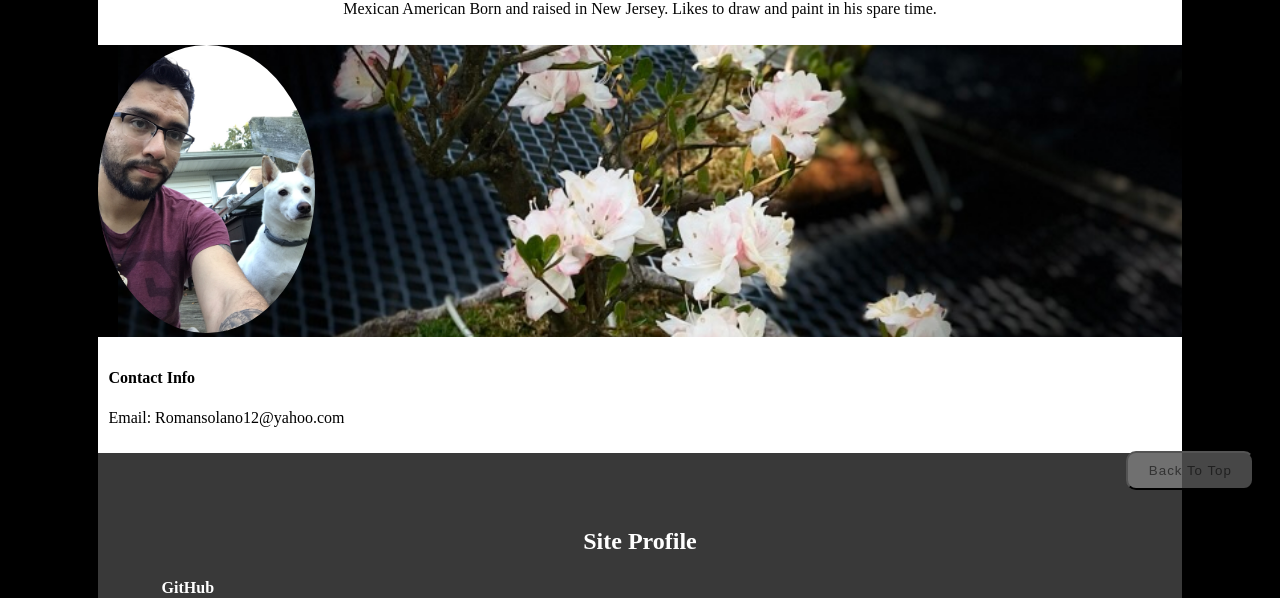
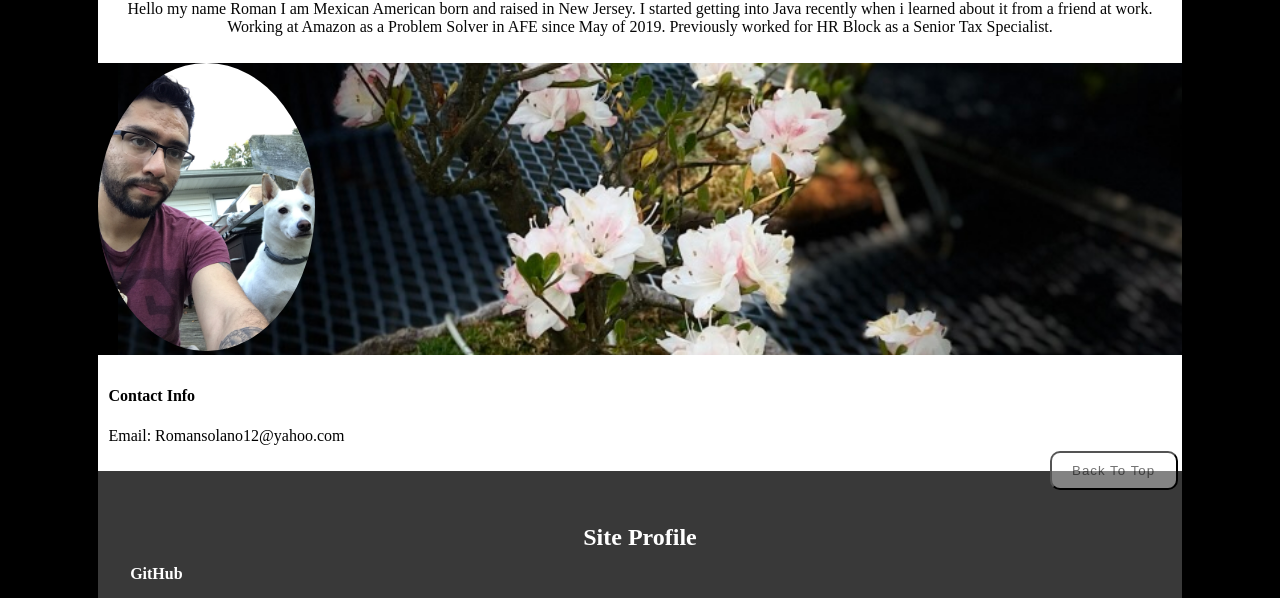
Before and after one commit to romansolano12/romansolano12.github.io, a plain HTML site: page index.html in a window 1280 px wide. Shown: the part 310-908 px from the top of the page. Drawn offline with Linux system fonts and the light colour scheme.

Commit message:
removed images and updated bio

```diff
--- a/index.html
+++ b/index.html
@@ -27,20 +27,23 @@
     <section id="aboutMe" class="aboutMe">
       <h2>About Me</h2>
       <p>
-        Mexican American Born and raised in New Jersey. Likes to draw and paint
-        in his spare time.
+        Hello my name Roman I am Mexican American born and raised in New Jersey. I started getting into Java recently
+        when i learned about it from a friend at work.
+        Working at Amazon as a Problem Solver in AFE since May of 2019.
+        Previously worked for HR Block as a Senior Tax Specialist.
+
       </p>
     </section>
     <section id="image" class="image">
       <img src="images/Roman.jpg" alt="roman and luna" />
     </section>
   </header>
+
   <main>
     <section id="contactInfo" class="contactInfo">
       <h4>Contact Info</h4>
       <p>Email: Romansolano12@yahoo.com</p>
     </section>
-
     <section id="siteProfile" class="siteProfile">
       <h2>Site Profile</h2>
       <nav>
@@ -90,6 +93,7 @@
       </p>
     </section>
   </main>
+
   <footer>
     <h5>Websites used as reference material.</h5>
     <section class="websites">
--- a/styles.css
+++ b/styles.css
@@ -87,15 +87,10 @@ section.contactInfo {
     margin: center;
 }
 
-.siteProfile h4 {
-
-    padding: 1%;
-}
-
 .siteProfile {
     background-color: #393939;
     color: white;
-    padding: 5%;
+    padding: 3%;
     margin: 20px, auto;
 }
 
@@ -125,7 +120,7 @@ section.websites {
 }
 
 .top-button {
-    background-color: rgba(255, 255, 255, 0.279);
+    background-color: rgba(255, 255, 255, 0.378);
     width: 10%;
     padding: 10px 20px;
     letter-spacing: 1px;
@@ -134,7 +129,7 @@ section.websites {
     transition: 0.5s;
     position: fixed;
     bottom: 0px;
-    left: 88%;
+    left: 82%;
     color: #0000008c;
 
 }
```
Also changed, not shown: images/Tree.jpeg (deleted), 2 other files.
